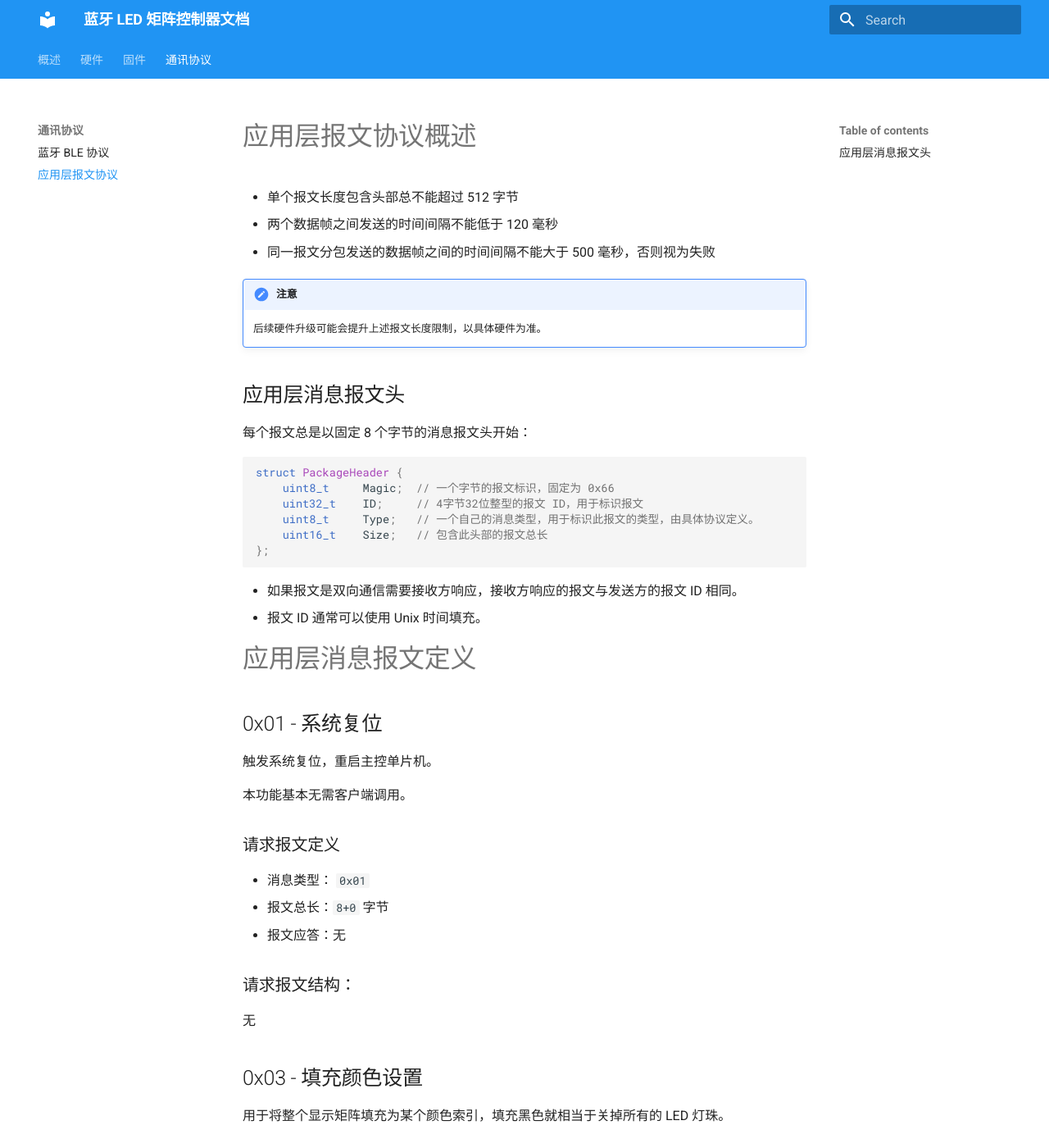
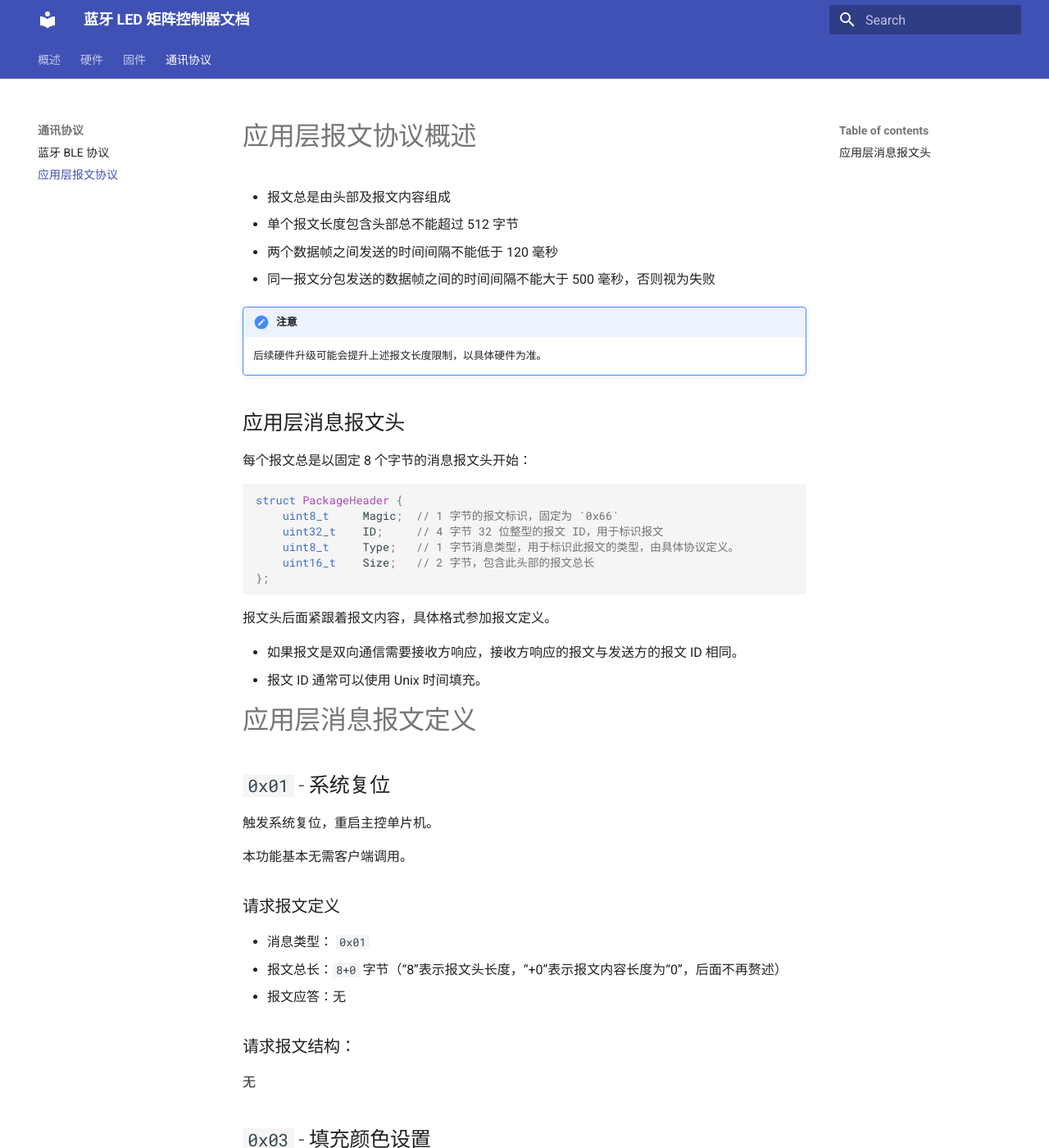
Before and after one commit to oldrev/led-matrix, an MkDocs documentation site: the page built from docs/protocol/packages.md, in a window 1280 px wide and 1400 px high. Shown: the whole window at 82% size. Built offline with MkDocs 1.6.1 and Material for MkDocs 9.7.7, drawn with Linux system fonts in a browser that asks for light colours; some of the changed text lies outside the part shown.

Commit message:
完善文档

````diff
--- a/docs/protocol/packages.md
+++ b/docs/protocol/packages.md
@@ -1,5 +1,6 @@
 # 应用层报文协议概述
 
+* 报文总是由头部及报文内容组成
 * 单个报文长度包含头部总不能超过 512 字节
 * 两个数据帧之间发送的时间间隔不能低于 120 毫秒
 * 同一报文分包发送的数据帧之间的时间间隔不能大于 500 毫秒，否则视为失败
@@ -13,12 +14,14 @@
 
 ```c
 struct PackageHeader {
-    uint8_t     Magic;  // 一个字节的报文标识，固定为 0x66
-    uint32_t    ID;     // 4字节32位整型的报文 ID，用于标识报文
-    uint8_t     Type;   // 一个自己的消息类型，用于标识此报文的类型，由具体协议定义。
-    uint16_t    Size;   // 包含此头部的报文总长
+    uint8_t     Magic;  // 1 字节的报文标识，固定为 `0x66`
+    uint32_t    ID;     // 4 字节 32 位整型的报文 ID，用于标识报文
+    uint8_t     Type;   // 1 字节消息类型，用于标识此报文的类型，由具体协议定义。
+    uint16_t    Size;   // 2 字节，包含此头部的报文总长
 };
 ```
+
+报文头后面紧跟着报文内容，具体格式参加报文定义。
 
 * 如果报文是双向通信需要接收方响应，接收方响应的报文与发送方的报文 ID 相同。
 * 报文 ID 通常可以使用 Unix 时间填充。
@@ -26,7 +29,7 @@ struct PackageHeader {
 
 # 应用层消息报文定义
 
-## 0x01 - 系统复位
+## `0x01` - 系统复位
 
 触发系统复位，重启主控单片机。
 
@@ -35,7 +38,7 @@ struct PackageHeader {
 ### 请求报文定义
 
 * 消息类型： `0x01`
-* 报文总长：`8+0` 字节
+* 报文总长：`8+0` 字节（“8”表示报文头长度，“+0”表示报文内容长度为“0”，后面不再赘述）
 * 报文应答：无
 
 ### 请求报文结构：
@@ -43,7 +46,7 @@ struct PackageHeader {
 无
 
 
-## 0x03 - 填充颜色设置
+## `0x03` - 填充颜色设置
 
 用于将整个显示矩阵填充为某个颜色索引，填充黑色就相当于关掉所有的 LED 灯珠。
 
@@ -61,7 +64,7 @@ struct SetPixel {
 };
 ```
 
-## 0x05 - 按照坐标设置单像素颜色
+## `0x05` - 按照坐标设置单像素颜色
 
 用于按照 X, Y 定义的列和行设置单个像素的颜色索引。
 
@@ -81,7 +84,7 @@ struct SetPixel {
 };
 ```
 
-## 0xA1 - 显示设置
+## `0xA1` - 显示设置
 
 用于配置系统的显示参数。系统参数成功修改以后单片机将会自动重启进入待连接状态，需要重新进行连接操作，且灯珠将全部关闭。
 
@@ -120,7 +123,7 @@ struct DisplaySettingsResponse {
 ```
 
 
-## 0xFF - 恢复出厂设置
+## `0xFF` - 恢复出厂设置
 
 用于将硬件内部的设置恢复为出厂默认设置并重启硬件。
 
--- a/mkdocs.yml
+++ b/mkdocs.yml
@@ -4,8 +4,8 @@ theme:
   feature:
     tabs: true
   palette:
-    primary: 'blue'
-    accent: 'light blue'
+    primary: 'dark blue'
+    accent: 'blue'
   static_templates:
     - 404.html
 
````
